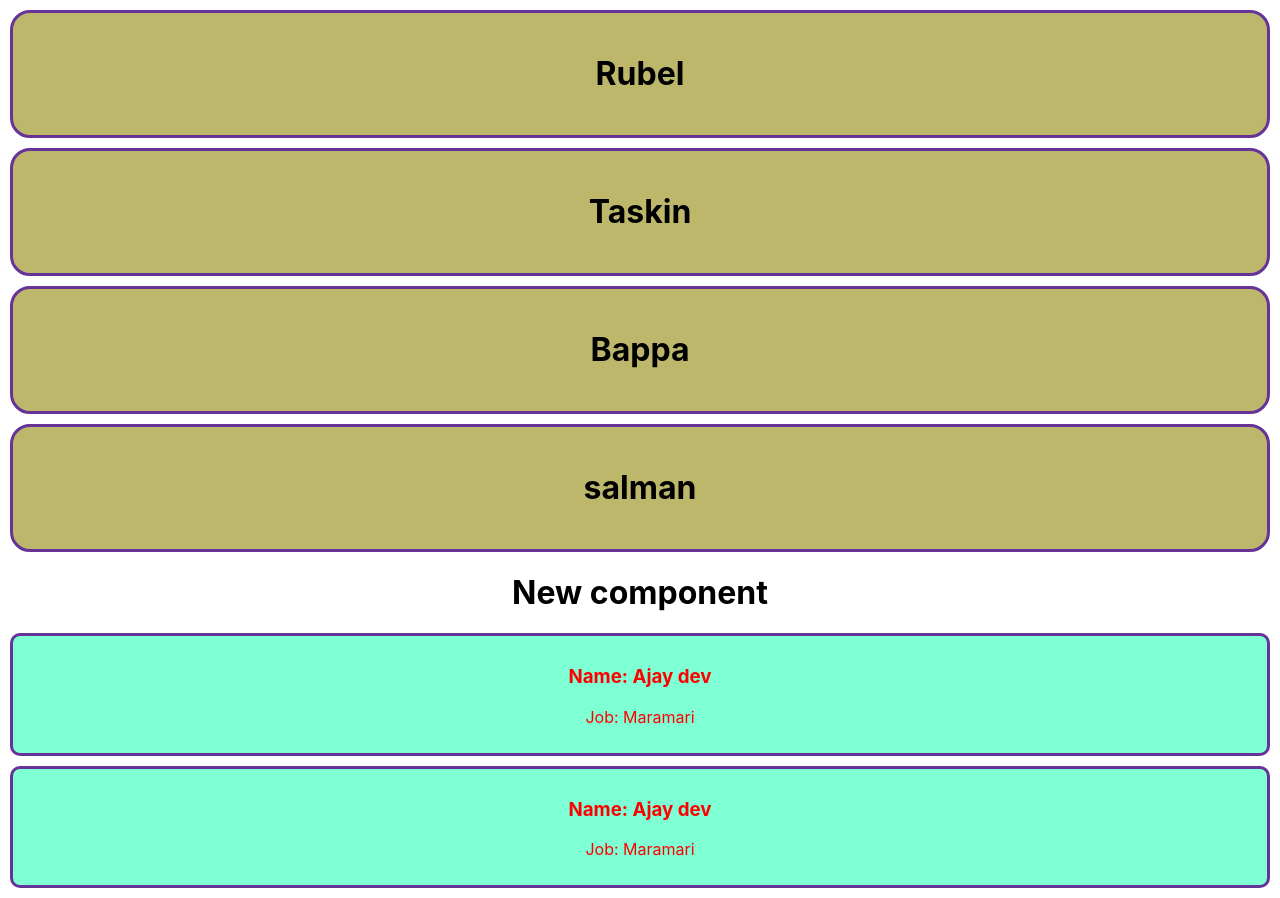
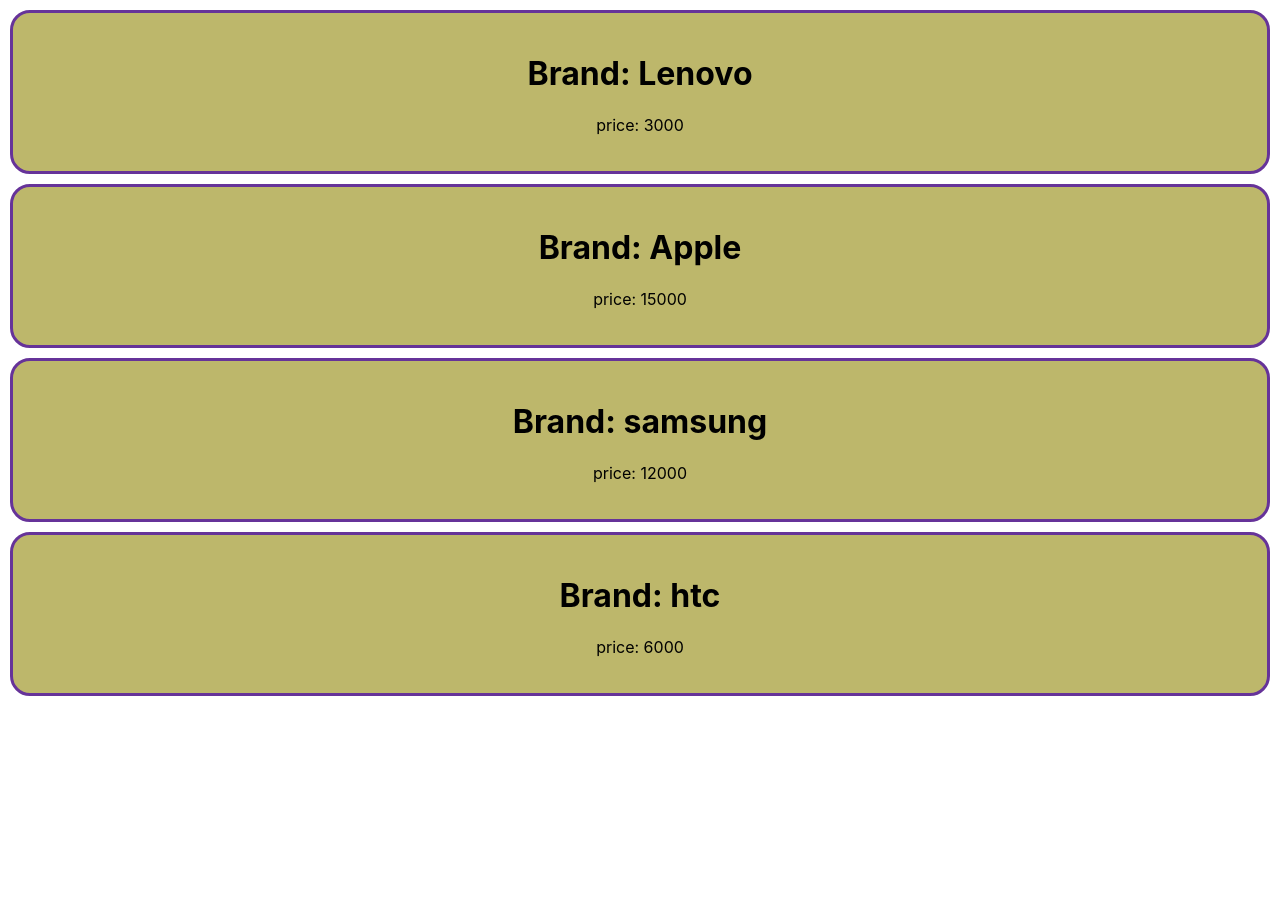
Before and after one commit to laksor/react-jsx-props-state, a React (Create React App) app: page / in a window 1280 px wide. After the commit the page ends 800 px from the top, so only its background shows below. Built offline with nearby package versions, Linux system fonts and the light colour scheme.

Commit message:
display array

```diff
--- a/src/App.css
+++ b/src/App.css
@@ -36,20 +36,10 @@
     transform: rotate(360deg);
   }
 }
-
-.container{
-  color: red;
-  background-color: aquamarine;
-  padding: 10px;
-  margin: 10px;
-  border-radius: 10px;
-  border:  3px solid rebeccapurple;
-}
-.person{
+.product{
   background-color: darkkhaki;
   border:  3px solid rebeccapurple;
   padding: 20px;
   margin: 10px;
   border-radius: 20px;
-
 }
--- a/src/App.js
+++ b/src/App.js
@@ -2,30 +2,47 @@
 import './App.css';
 
 function App() {
-  const nayoks = ['Rubel', 'Taskin', 'Bappa', 'salman'];
+  /*const nayoks = ['Rubel', 'Taskin', 'Bappa', 'salman', 'mojumdur'];*/
+  const products = [
+    {name : 'Lenovo', price: 3000},
+    {name : 'Apple', price: 15000},
+    {name : 'samsung', price: 12000},
+    {name : 'htc', price: 6000},
+  ];
   return (
     <div className="App">
       {
-        nayoks.map(nayok => <Person name={nayok}></Person>)
+        products.map(product => <Product name={product.name} price={product.price}></Product>)
       }
-      {/*<Person name={nayoks[0]} job="cricketer"></Person>
+
+      {/*{nayoks.map(nayok => <Person name={nayok}></Person>)}
+      <Person name={nayoks[0]} job="cricketer"></Person>
       <Person name={nayoks[1]}  job="cricketer"></Person>
       <Person name={nayoks[2]}  job="Hero"></Person>
-    <Person></Person>*/}
+    <Person></Person>
       <h1>New component</h1>
       <Friend></Friend>
-      <Friend></Friend>
+    <Friend></Friend>*/}
     </div>
   );
 }
 
-function Person(props) {
+function Product(props){
+  return(
+    <div className='product'>
+      <h1>Brand: {props.name}</h1>
+      <p>price: {props.price}</p>
+    </div>
+  );
+}
+
+/*function Person(props) {
   return (
     <div className='person'>
       <h1>{props.name}</h1>
       <p>{props.job}</p>
     </div>
-  )
+  );
 }
 
 function Friend() {
@@ -34,7 +51,7 @@
       <h3>Name: Ajay dev</h3>
       <p>Job: Maramari</p>
     </div>
-  )
-}
+  );
+}*/
 
 export default App;
```
